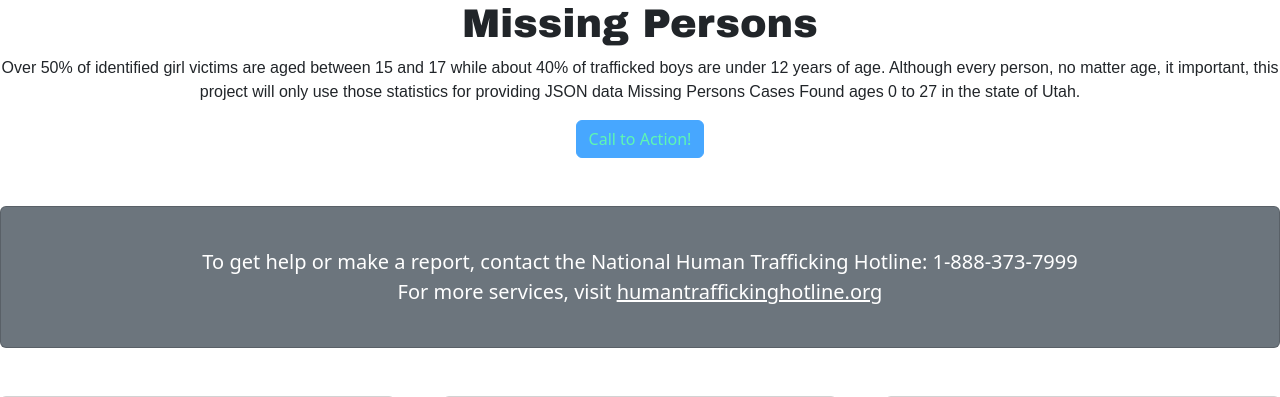
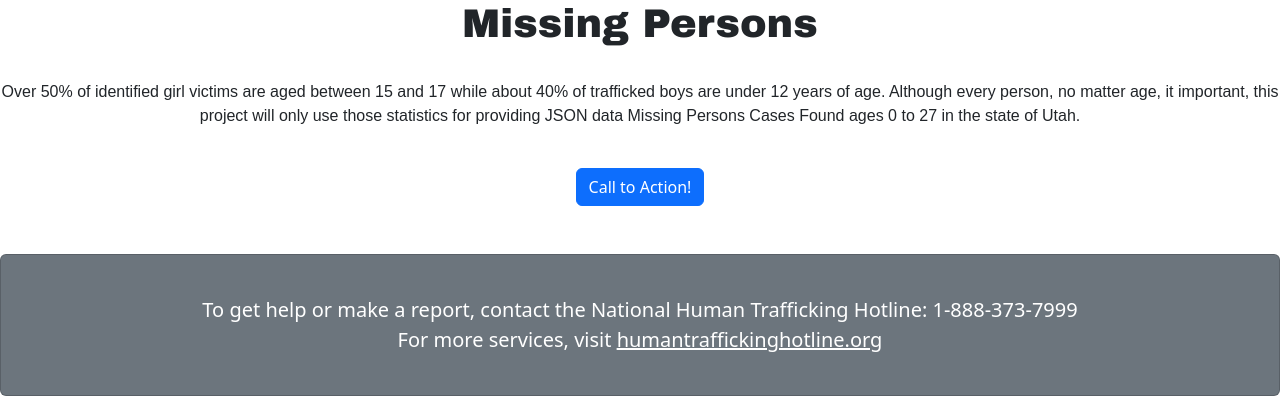
Before and after one commit to len10188/missingPersonsGroup, a Django app: page / in a window 1280 px wide. Shown: the part 56-453 px from the top of the page. Run offline with Django 4.2, Linux system fonts and the light colour scheme; some libraries are stand-ins or nearby versions.

Commit message:
Update index.html

```diff
--- a/missingPersonsGroup/templates/landingPage/index.html
+++ b/missingPersonsGroup/templates/landingPage/index.html
@@ -9,9 +9,11 @@
                 <!-- class="col-lg-5" -->
                 <!-- style="width:38%"-->
                 <h1 class="font-weight-light" style="text-align:center; font-family:Arial Black;">Missing Persons</h1>
+                <br>
                 <p style="text-align:center; font-family:Arial;">Over 50% of identified girl victims are aged between 15 and 17 while about 40% of trafficked boys are under 12 years of age. Although every person, no matter age, it important, this project will only use those statistics for providing JSON data Missing Persons Cases Found ages 0 to 27 in the state of Utah.</p>
+                <br>
                 <div style="text-align:center;">
-                    <a class="btn btn-try-color" href="/database">Call to Action!</a>
+                    <a class="btn btn-primary" href="/database">Call to Action!</a>
                 </div>
             </div>
             <!-- Call to Action-->
```
